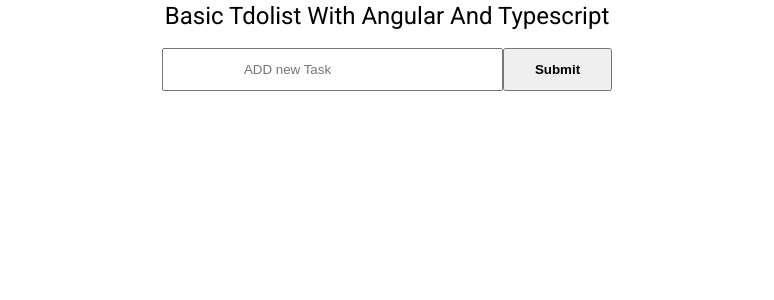
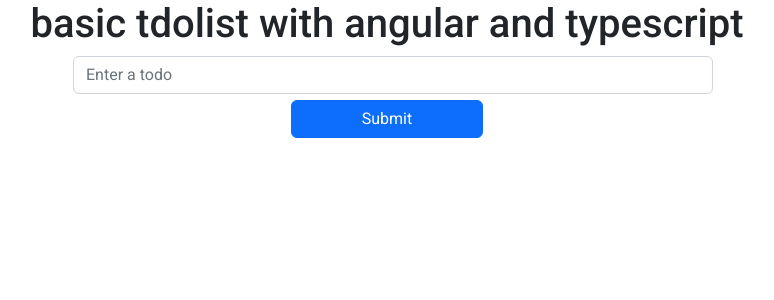
Before and after one commit to anasmak04/Angular-Todo-List, an Angular app: page / in a window 1280 px wide. Shown: the top 300 px of the page, without its empty margins (253-1027 px from the left). Built offline with nearby package versions, Linux system fonts and the light colour scheme.

Commit message:
add styles from bootstrap

```diff
--- a/angular.json
+++ b/angular.json
@@ -23,7 +23,7 @@
               "src/assets"
             ],
             "styles": [
-              "./node_modules/@angular/material/prebuilt-themes/indigo-pink.css",
+              "node_modules/bootstrap/dist/css/bootstrap.min.css",
               "src/styles.css"
             ],
             "scripts": []
@@ -91,7 +91,6 @@
               "src/assets"
             ],
             "styles": [
-              "./node_modules/@angular/material/prebuilt-themes/indigo-pink.css",
               "src/styles.css"
             ],
             "scripts": []
--- a/src/app/todo/todo.component.css
+++ b/src/app/todo/todo.component.css
@@ -1,4 +1,4 @@
-h1 {
+/* h1 {
   text-align: center;
   text-transform: capitalize;
 }
@@ -42,4 +42,26 @@ ul {
   display: flex;
   justify-content: center;
   align-items: center;
+} */
+
+
+.form-group {
+  width: 50%;
+  margin-left: 25%;
+  text-align: start;
 }
+
+button {
+  margin: 0 auto;
+  display: block;
+  width: 30%;
+  margin-bottom: 12px;
+}
+
+input {
+  margin: 6px;
+}
+
+h1{
+  text-align: center;
+}
--- a/src/app/todo/todo.component.html
+++ b/src/app/todo/todo.component.html
@@ -1,8 +1,17 @@
 <h1>basic tdolist with angular and typescript</h1>
 
-<div class="form">
-  <input type="text" placeholder="ADD new Task" #task />
-  <button (click)="addTask(task.value)">submit</button>
+<div class="form-group">
+  <input
+    type="text"
+    #task
+    class="form-control"
+    id="exampleInputEmail1"
+    aria-describedby="emailHelp"
+    placeholder="Enter a todo"
+  />
+  <button type="submit" (click)="addTask(task.value)" class="btn btn-primary">
+    Submit
+  </button>
 </div>
 
 <div class="list">
```
